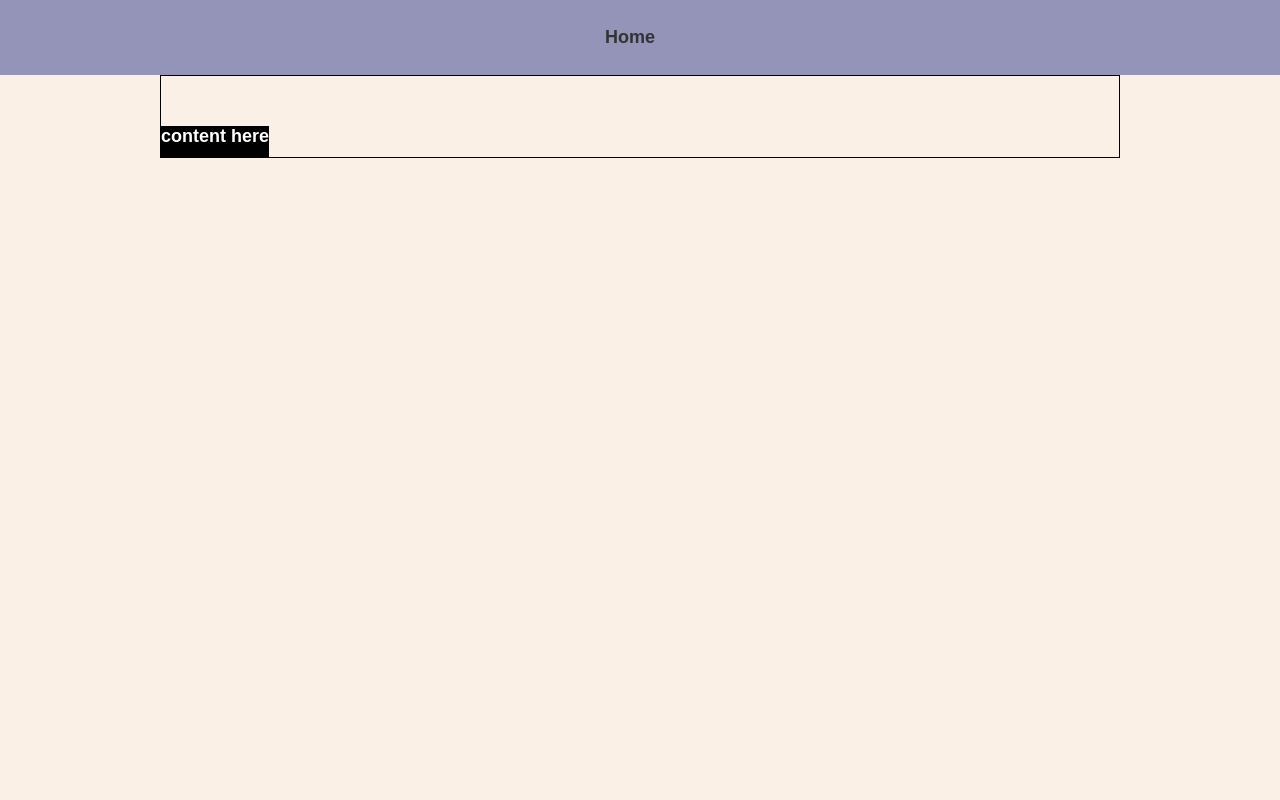
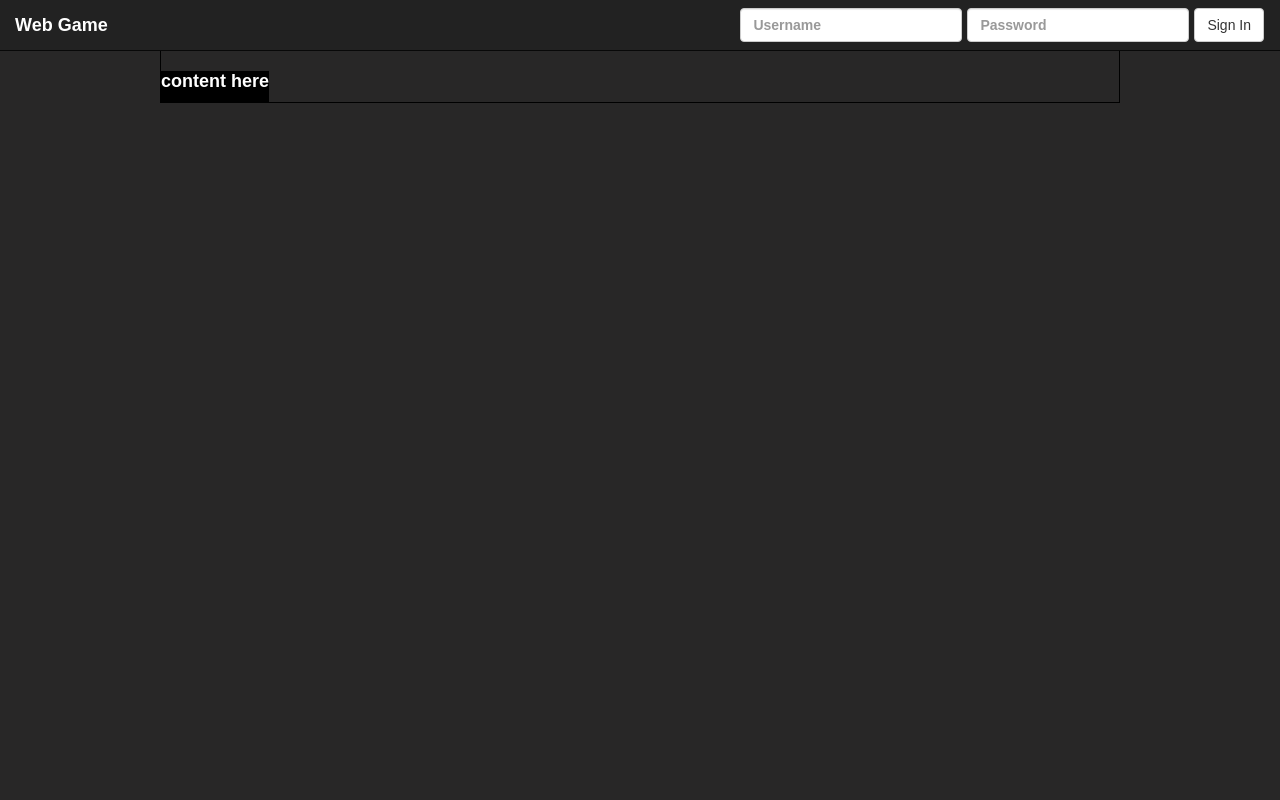
Before and after one commit to Vareckeska/WebGame, a PHP site: page / in a window 1280 px wide. Run offline with PHP 8.4, Linux system fonts and the light colour scheme; some libraries are stand-ins or nearby versions.

Commit message:
add bootcamp design

```diff
--- a/index.html
+++ b/index.html
@@ -9,12 +9,36 @@
       integrity="sha256-16cdPddA6VdVInumRGo6IbivbERE8p7CQR3HzTBuELA="
       crossorigin="anonymous"></script>
     <link rel="stylesheet" href="https://maxcdn.bootstrapcdn.com/bootstrap/3.3.7/css/bootstrap.min.css" integrity="sha384-BVYiiSIFeK1dGmJRAkycuHAHRg32OmUcww7on3RYdg4Va+PmSTsz/K68vbdEjh4u" crossorigin="anonymous">
+    <script>
+      $(document).ready(function(){
+        var user;
+
+        $(#signIn).click(function(){
+            $(userName).html(user)
+        });
+      });
+    </script>
   </head>
 
   <body>
-    <div class="header bgTitle">
-        <p>Home</p>
-    </div>
+    <nav class="navbar navbar-inverse navbar-fixed-top">
+      <div class=".container-fluid">
+        <div class="navbar-header">
+          <a href="#" class="navbar-brand">Web Game</a>
+        </div>
+        <div id="loginBlock" class="pull-right">
+          <form class="navbar-form navbar-right" method=post>
+            <div class="form-group">
+              <input type="text" class="form-control" name="username" placeholder="Username">
+            </div>
+            <div class="form-group">
+              <input type="text" class="form-control" name="password" placeholder="Password">
+            </div>
+            <button type="submit" class="btn btn-default">Sign In</button>
+          </form>
+        </div>
+      </div>
+    </nav>
     <div id="contBG">
       <div id="contFront" class="box">
           <div id="content">
@@ -24,3 +48,10 @@
     </div>
   </body>
 </html>
+
+<!-- <div class="headerContent">
+  <div class="glyphicon glyphicon-align-justify" title="Dropdown"></div>
+  <div id="Logo">-->
+
+  <!-- </div> -->
+  <!-- <button type="button" class="btn btn-default navbar-btn">Sign in</button> -->
--- a/style.css
+++ b/style.css
@@ -4,28 +4,9 @@
     font: bold 18px arial;
 }
 
-.header {
-  justify-content: center;
-  height: 75px;
-  width: 100%;
-  display: flex;
-  align-items: center;
+html, body {
+  background-color: #282727 !important;
 }
-
-.header p {
-  padding: 23px 20px;
-  margin: 0 20px 0px 0px;
-  cursor: pointer;
-}
-
-.header p:hover {
-  background-color: #9bb2c9;
-}
-
-.headerContent {
-  margin-left: 20px;
-}
-
 .box {
   border: 1px solid black;
 }
@@ -33,11 +14,12 @@
 .boxdb {
   border: 1px solid red;
 }
+#loginBlock form {
+  margin-right: 1px
+}
 
 #contBG {
-  background-color: #FAF0E6;
-  width: 100%;
-  min-height: calc(100vh - 75px);
+  margin-top: 20px
 }
 
 #contFront {
```
